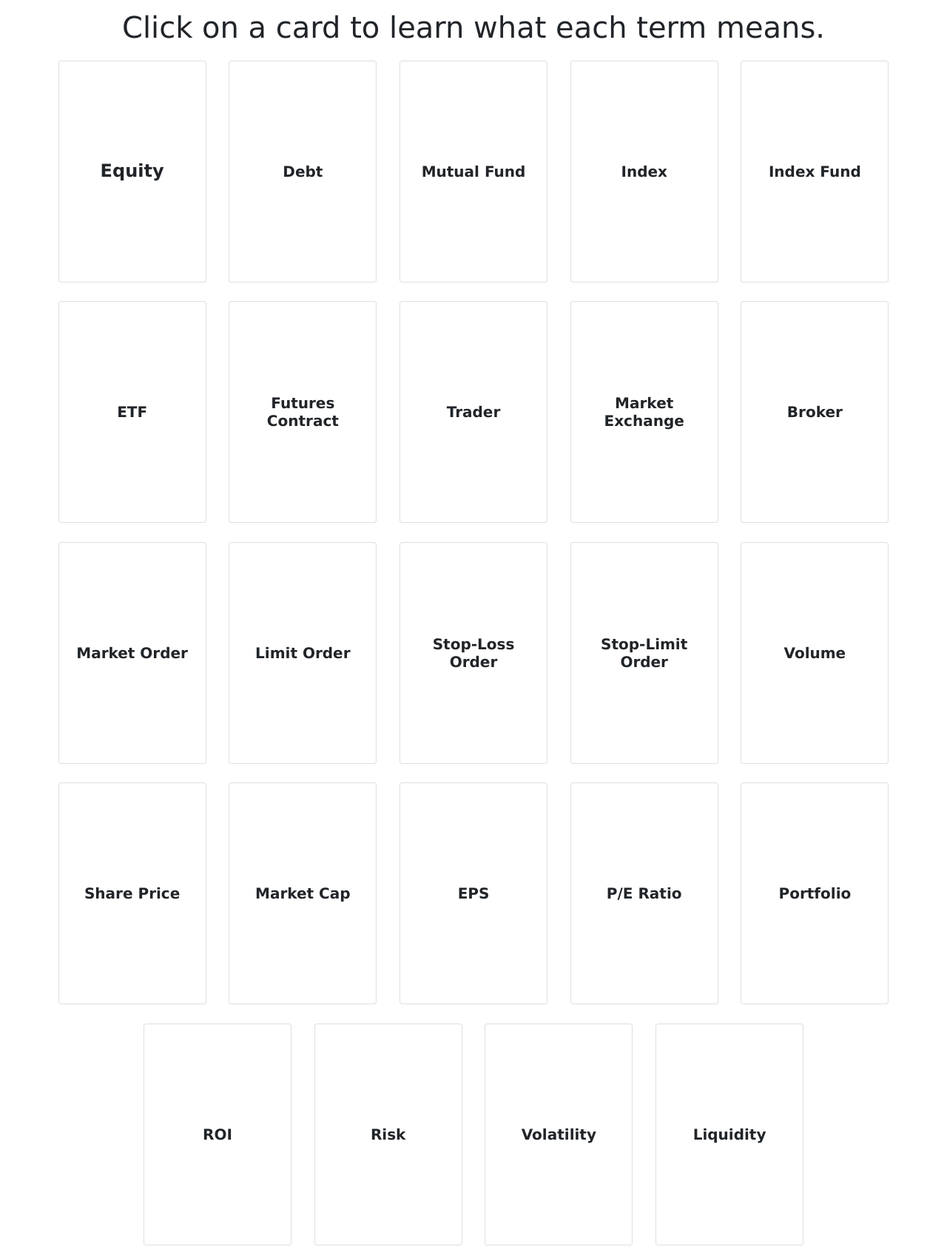
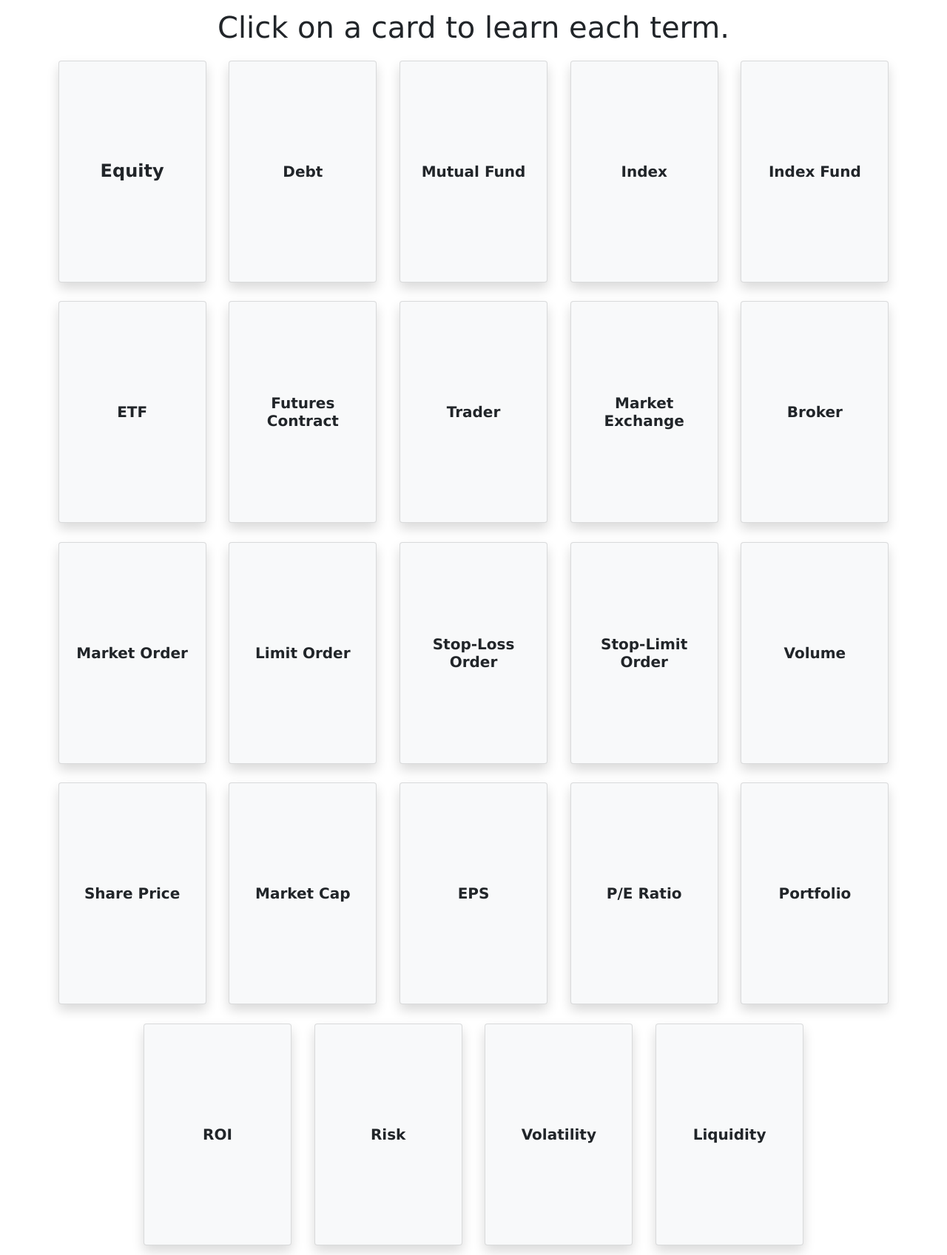
Before and after one commit to Abhiek187/how-to-stock, a Django app: page /stockapp/ in a window 1280 px wide. Shown: the whole page at 74% size. Run offline with Django 3.2, Linux system fonts and the light colour scheme.

Commit message:
Improve the styling of each card

```diff
--- a/stockhelper/stockapp/templates/stockapp/index.html
+++ b/stockhelper/stockapp/templates/stockapp/index.html
@@ -9,146 +9,146 @@
         <link rel="stylesheet" href="{% static 'stockapp/css/styles.css' %}">
     </head>
     <body>
-        <h1 class="description text-center">Click on a card to learn what each term means.</h1>
-        <div class="flashcard card">
+        <h1 class="description text-center">Click on a card to learn each term.</h1>
+        <div class="flashcard card shadow bg-light">
             <div class="card-body">
                 <h4 class="word card-title fade-in">Equity</h4>
                 <p class="definition card-text fade-out hidden">Also known as stocks, a measure of ownership of a company's assets</p>
             </div>
         </div>
-        <div class="flashcard card">
+        <div class="flashcard card shadow bg-light">
             <div class="card-body">
                 <h5 class="word card-title fade-in">Debt</h5>
                 <p class="definition card-text fade-out hidden">Also known as bonds, a loan given to a company that must be paid back at some point</p>
             </div>
         </div>
-        <div class="flashcard card">
+        <div class="flashcard card shadow bg-light">
             <div class="card-body">
                 <h5 class="word card-title fade-in">Mutual Fund</h5>
                 <p class="definition card-text fade-out hidden">An active, or managed, investment to purchase stocks from a fund manager</p>
             </div>
         </div>
-        <div class="flashcard card">
+        <div class="flashcard card shadow bg-light">
             <div class="card-body">
                 <h5 class="word card-title fade-in">Index</h5>
                 <p class="definition card-text fade-out hidden">A measure of how a group of stocks are doing</p>
             </div>
         </div>
-        <div class="flashcard card">
+        <div class="flashcard card shadow bg-light">
             <div class="card-body">
                 <h5 class="word card-title fade-in">Index Fund</h5>
                 <p class="definition card-text fade-out hidden">A passive investment to purchase stocks that follow a certain index</p>
             </div>
         </div>
-        <div class="flashcard card">
+        <div class="flashcard card shadow bg-light">
             <div class="card-body">
                 <h5 class="word card-title fade-in">ETF</h5>
                 <p class="definition card-text fade-out hidden">Also known as an exchange-traded fund, an investment similar to mutual funds, except that stocks can be traded throughout the day, instead of at the end of the day</p>
             </div>
         </div>
-        <div class="flashcard card">
+        <div class="flashcard card shadow bg-light">
             <div class="card-body">
                 <h5 class="word card-title fade-in">Futures Contract</h5>
                 <p class="definition card-text fade-out hidden">An agreement to buy or sell an asset at a specified price and future date</p>
             </div>
         </div>
-        <div class="flashcard card">
+        <div class="flashcard card shadow bg-light">
             <div class="card-body">
                 <h5 class="word card-title fade-in">Trader</h5>
                 <p class="definition card-text fade-out hidden">A person requesting to buy or sell assets</p>
             </div>
         </div>
-        <div class="flashcard card">
+        <div class="flashcard card shadow bg-light">
             <div class="card-body">
                 <h5 class="word card-title fade-in">Market Exchange</h5>
                 <p class="definition card-text fade-out hidden">A system where goods and services are exchanged</p>
             </div>
         </div>
-        <div class="flashcard card">
+        <div class="flashcard card shadow bg-light">
             <div class="card-body">
                 <h5 class="word card-title fade-in">Broker</h5>
                 <p class="definition card-text fade-out hidden">A person that handles transactions between the trader and the exchange</p>
             </div>
         </div>
-        <div class="flashcard card">
+        <div class="flashcard card shadow bg-light">
             <div class="card-body">
                 <h5 class="word card-title fade-in">Market Order</h5>
                 <p class="definition card-text fade-out hidden">A trade that's executed immediately after a deal is made</p>
             </div>
         </div>
-        <div class="flashcard card">
+        <div class="flashcard card shadow bg-light">
             <div class="card-body">
                 <h5 class="word card-title fade-in">Limit Order</h5>
                 <p class="definition card-text fade-out hidden">A trade that's executed at a certain price or better</p>
             </div>
         </div>
-        <div class="flashcard card">
+        <div class="flashcard card shadow bg-light">
             <div class="card-body">
                 <h5 class="word card-title fade-in">Stop-Loss Order</h5>
                 <p class="definition card-text fade-out hidden">A trade that becomes a market order once a certain price is reached</p>
             </div>
         </div>
-        <div class="flashcard card">
+        <div class="flashcard card shadow bg-light">
             <div class="card-body">
                 <h5 class="word card-title fade-in">Stop-Limit Order</h5>
                 <p class="definition card-text fade-out hidden">A trade that becomes a limit order once a certain price is reached</p>
             </div>
         </div>
-        <div class="flashcard card">
+        <div class="flashcard card shadow bg-light">
             <div class="card-body">
                 <h5 class="word card-title fade-in">Volume</h5>
                 <p class="definition card-text fade-out hidden">A measure of how much a stock has been traded after a certain period of time</p>
             </div>
         </div>
-        <div class="flashcard card">
+        <div class="flashcard card shadow bg-light">
             <div class="card-body">
                 <h5 class="word card-title fade-in">Share Price</h5>
                 <p class="definition card-text fade-out hidden">The value of one stock</p>
             </div>
         </div>
-        <div class="flashcard card">
+        <div class="flashcard card shadow bg-light">
             <div class="card-body">
                 <h5 class="word card-title fade-in">Market Cap</h5>
                 <p class="definition card-text fade-out hidden">The value of a company's shares (share price * # of shares)</p>
             </div>
         </div>
-        <div class="flashcard card">
+        <div class="flashcard card shadow bg-light">
             <div class="card-body">
                 <h5 class="word card-title fade-in">EPS</h5>
                 <p class="definition card-text fade-out hidden">Also known as earnings per share, the amount a company earns per outstanding share</p>
             </div>
         </div>
-        <div class="flashcard card">
+        <div class="flashcard card shadow bg-light">
             <div class="card-body">
                 <h5 class="word card-title fade-in">P/E Ratio</h5>
                 <p class="definition card-text fade-out hidden">Also known as the price-earning ratio, the ratio of a company's earning to the share price (share price / EPS)</p>
             </div>
         </div>
-        <div class="flashcard card">
+        <div class="flashcard card shadow bg-light">
             <div class="card-body">
                 <h5 class="word card-title fade-in">Portfolio</h5>
                 <p class="definition card-text fade-out hidden">A collection of investments held by a trader</p>
             </div>
         </div>
-        <div class="flashcard card">
+        <div class="flashcard card shadow bg-light">
             <div class="card-body">
                 <h5 class="word card-title fade-in">ROI</h5>
                 <p class="definition card-text fade-out hidden">Also known as return on investment, the amount of profit made on an investment</p>
             </div>
         </div>
-        <div class="flashcard card">
+        <div class="flashcard card shadow bg-light">
             <div class="card-body">
                 <h5 class="word card-title fade-in">Risk</h5>
                 <p class="definition card-text fade-out hidden">The probability of incurring a loss from an investment</p>
             </div>
         </div>
-        <div class="flashcard card">
+        <div class="flashcard card shadow bg-light">
             <div class="card-body">
                 <h5 class="word card-title fade-in">Volatility</h5>
                 <p class="definition card-text fade-out hidden">A measure of fluctuations in the stock price</p>
             </div>
         </div>
-        <div class="flashcard card">
+        <div class="flashcard card shadow bg-light">
             <div class="card-body">
                 <h5 class="word card-title fade-in">Liquidity</h5>
                 <p class="definition card-text fade-out hidden">A measure of cash a company has</p>
```
